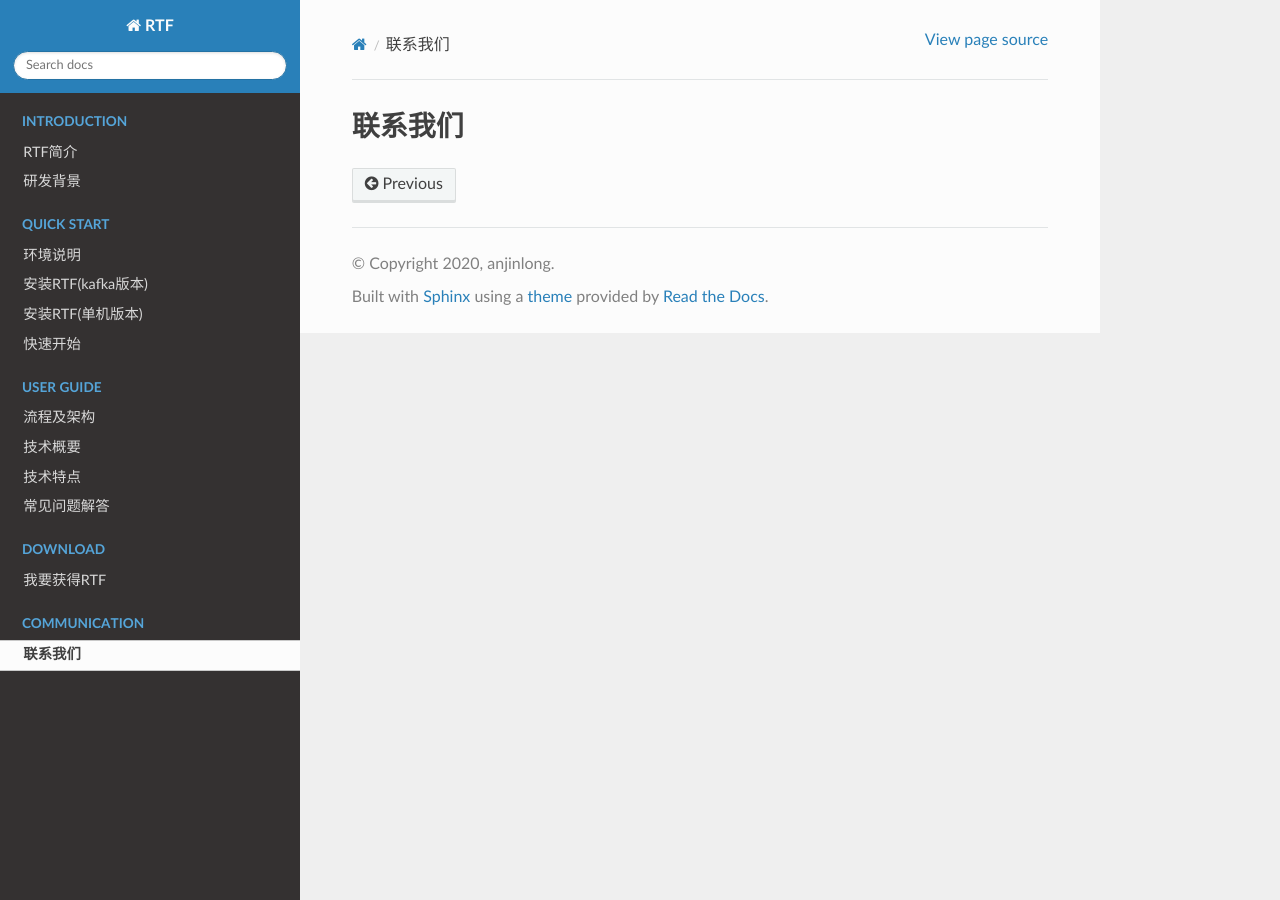
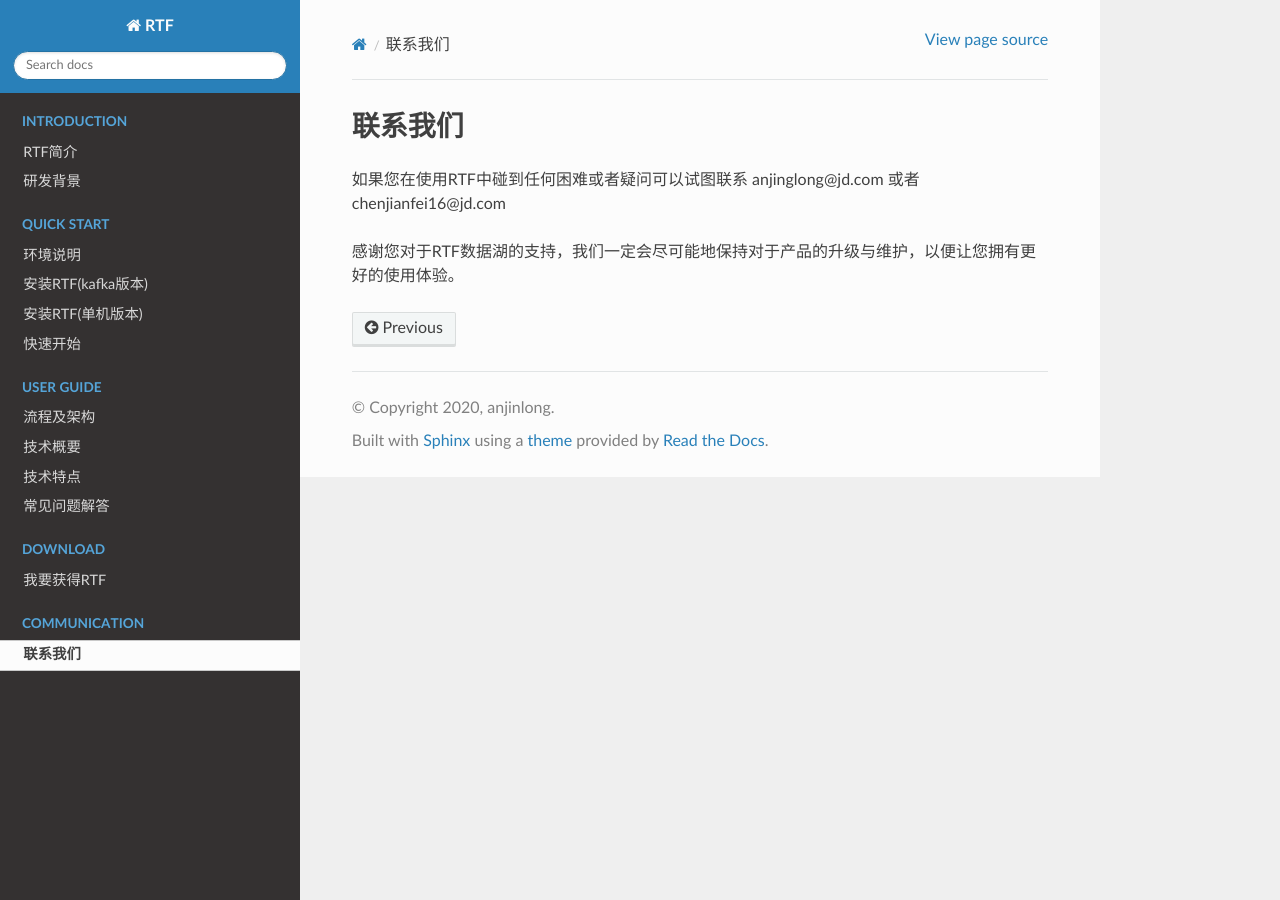
Before and after one commit to jd-bigdata/rtf-lake, a Sphinx documentation site: the page built from rtf-open-docs/blogrtf/source/Communication/communication.md, in a window 1280 px wide. Built offline with Sphinx 7.4.7 and the Read the Docs theme 2.0.0, drawn with Linux system fonts in a browser that asks for light colours.

Commit message:
文档完善（communite与发布release）

```diff
--- a/rtf-open-docs/blogrtf/source/Communication/communication.md
+++ b/rtf-open-docs/blogrtf/source/Communication/communication.md
@@ -1,2 +1,9 @@
 联系我们
 ==============
+
+如果您在使用RTF中碰到任何困难或者疑问可以试图联系
+anjinglong@jd.com
+或者
+chenjianfei16@jd.com
+
+感谢您对于RTF数据湖的支持，我们一定会尽可能地保持对于产品的升级与维护，以便让您拥有更好的使用体验。
```
Also changed, not shown: rtf-open-docs/blogrtf/source/Download/download.md (+3 -1 lines), 8 other files.
